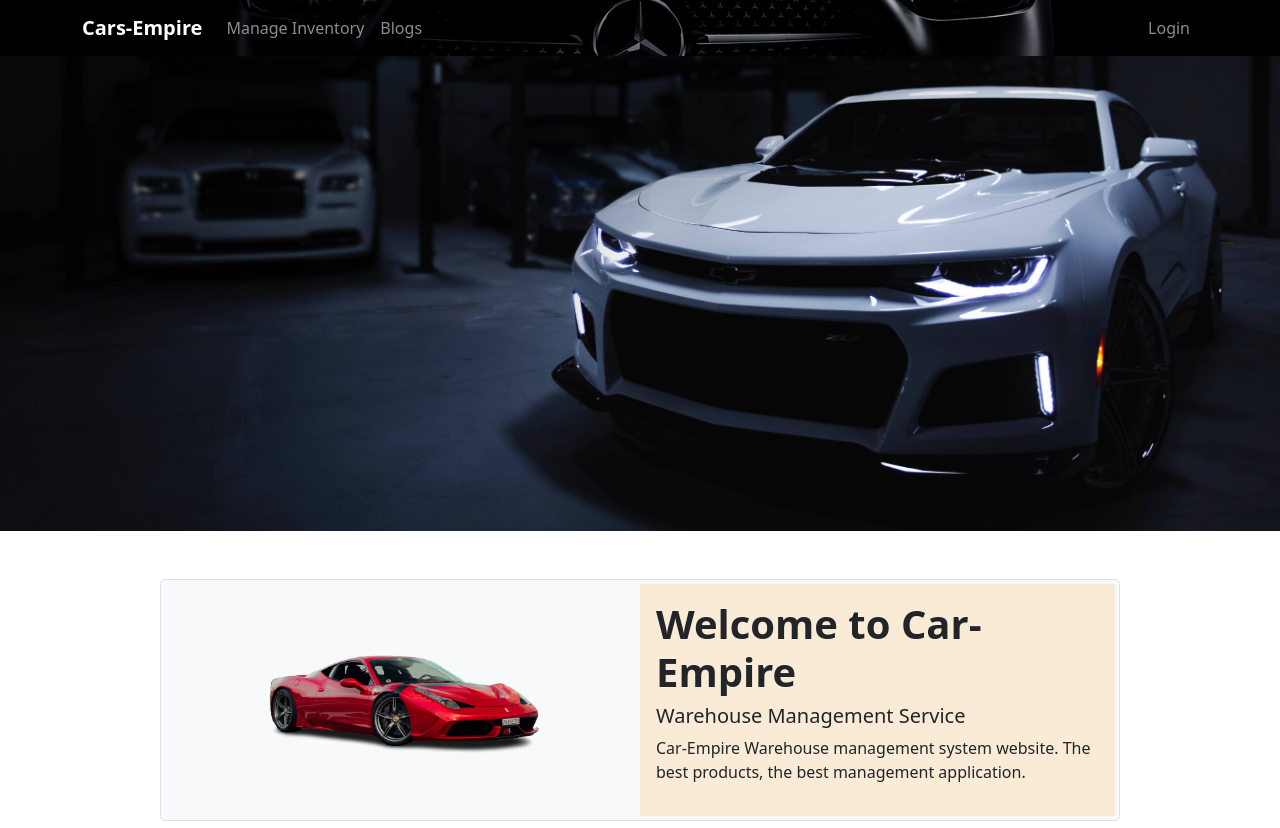
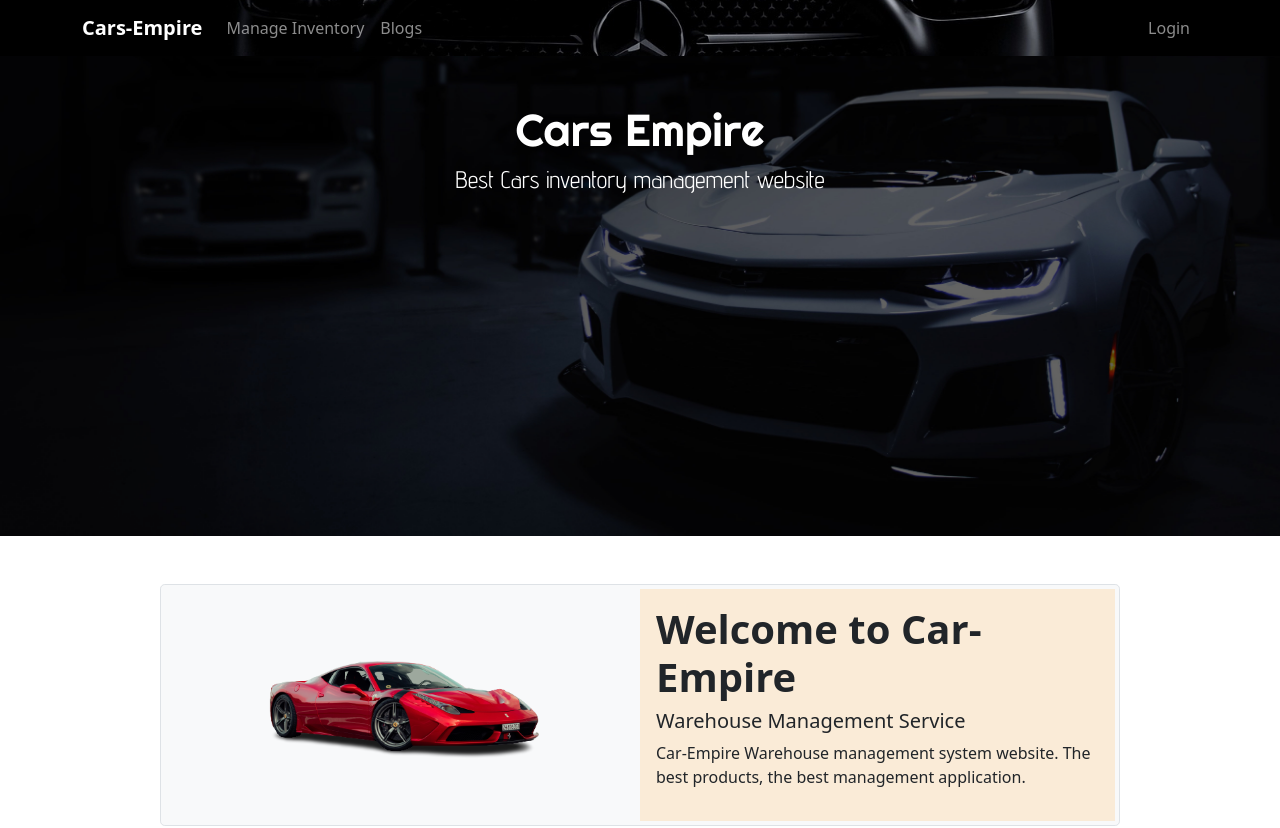
Before and after one commit to SalehAhmed19/cars-empire-client-side-repo, a React (Create React App) app: page / in a window 1280 px wide. Shown: the top 828 px of the page. Built offline with nearby package versions, Linux system fonts and the light colour scheme; no server answers.

Commit message:
some changes

```diff
--- /dev/null
+++ b/src/Pages/Home/Banner/Banner.css
@@ -0,0 +1,16 @@
+@import url('https://fonts.googleapis.com/css2?family=Righteous&display=swap');
+@import url('https://fonts.googleapis.com/css2?family=Advent+Pro&display=swap');
+
+.bg-img{
+    background-image: url('../../../img/car-1.jpg');
+    background-size: cover;
+}
+.font{
+    font-family: 'Righteous', cursive;
+}
+.font-2{
+    font-family: 'Advent Pro', sans-serif;
+}
+.text{
+    font-size: 2.8rem;
+}
--- a/src/Pages/Home/Banner/Banner.jsx
+++ b/src/Pages/Home/Banner/Banner.jsx
@@ -1,10 +1,15 @@
 import React from "react";
-import img from "../../../img/car-1.jpg";
+import "./Banner.css";
 
 const Banner = () => {
   return (
-    <div>
-      <img className="w-100" src={img} alt="" />
+    <div style={{ height: "60vh" }} className="bg-img">
+      <div className="py-5">
+        <h1 className="text-white font text-center text">Cars Empire</h1>
+        <h4 className="text-white text-center font-2">
+          Best Cars inventory management website
+        </h4>
+      </div>
     </div>
   );
 };
```
Also changed, not shown: src/img/car-1.jpg.
